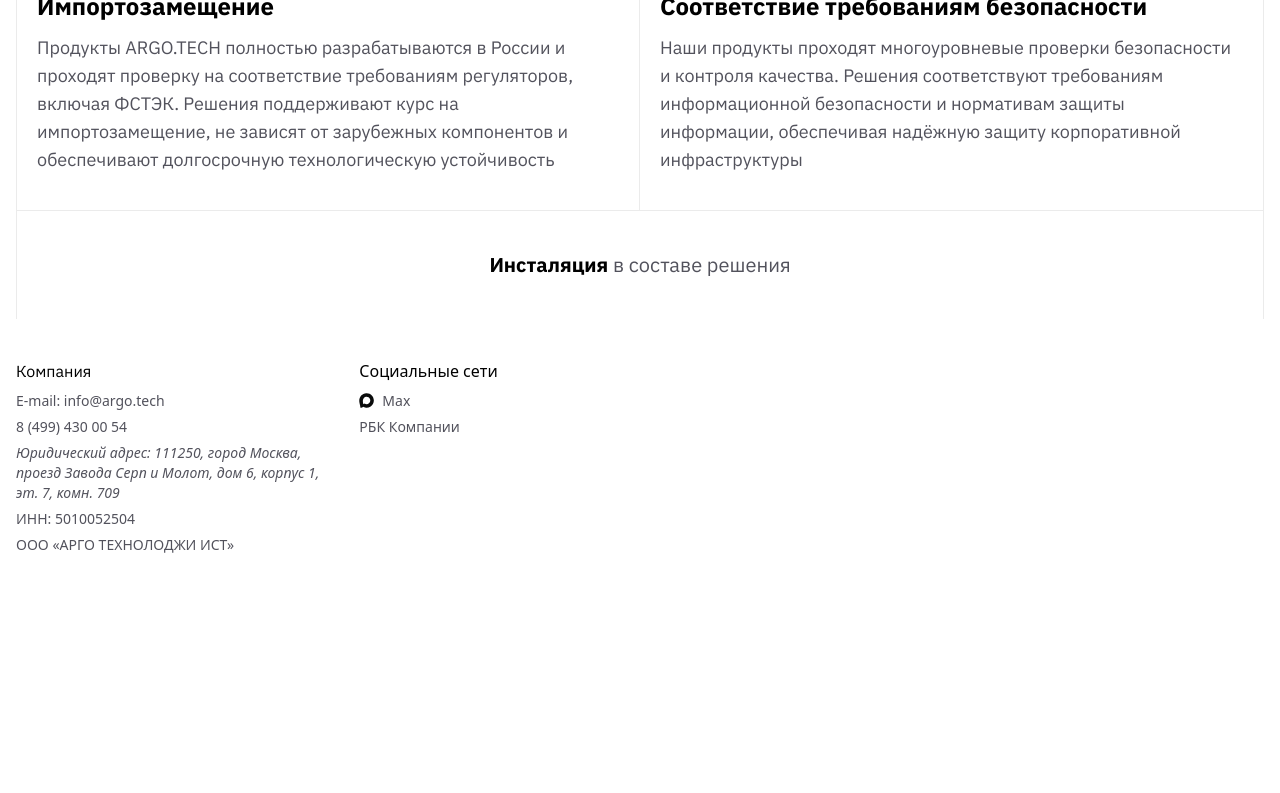
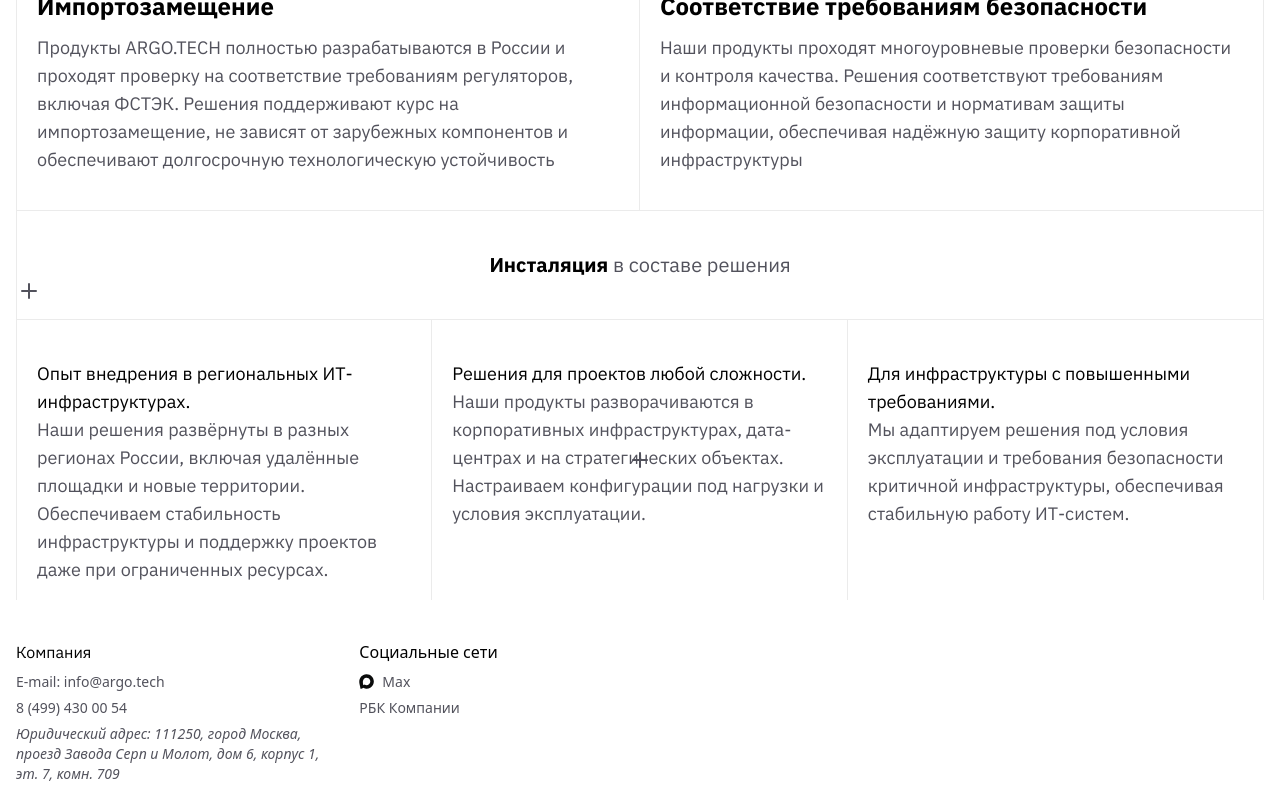
Before and after one commit to Slawone/argo-web, a Next.js app: page / in a window 1280 px wide. Shown: the part 2212-3005 px from the top of the page. Before the commit the page ends 2807 px from the top, so only its background shows below. Built offline with nearby package versions, Linux system fonts and the light colour scheme.

Commit message:
Added module

```diff
--- a/src/app/page.jsx
+++ b/src/app/page.jsx
@@ -1,4 +1,4 @@
-import { Hero, Tabs, News, Info, TextGrid } from "@/sections";
+import { Hero, Tabs, News, Info, TextGrid, SmallTextGrid } from "@/sections";
 import { textsVariants } from "@/config";
 
 export default function Home() {
@@ -16,6 +16,7 @@ export default function Home() {
           <Info text="Индивидуальность в каждом продукте" />
           <TextGrid items={textItems2} />
           <Info text="Инсталяция в составе решения" />
+          <SmallTextGrid />
         </main>
       </div>
     </>
--- a/src/sections/Info.jsx
+++ b/src/sections/Info.jsx
@@ -1,6 +1,7 @@
 "use client";
 
 import { motion } from "framer-motion";
+import { Plus } from "lucide-react";
 import { motionVariants } from "@/config";
 
 export const Info = ({ text }) => {
@@ -16,13 +17,15 @@ export const Info = ({ text }) => {
       variants={containerVariants}
       initial="hidden"
       whileInView="visible"
-      className="section-border max-w-7xl mx-auto section-py text-center font-sans md:text-xl">
-      <motion.p
-        variants={textVariants}
-      >
-        <span className="text-black dark:text-white font-bold">{firstWord}</span>{" "}
+      className="section-border max-w-7xl mx-auto section-py text-center font-sans md:text-xl relative"
+    >
+      <motion.p variants={textVariants}>
+        <span className="text-black dark:text-white font-bold">
+          {firstWord}
+        </span>{" "}
         <span className="text-color">{restText}</span>
       </motion.p>
+      <Plus className="absolute text-color right-[-12] bottom-[-12]" />
     </motion.section>
   );
 };
--- /dev/null
+++ b/src/sections/SmallTextGrid.jsx
@@ -0,0 +1,55 @@
+"use client";
+
+import { Plus } from 'lucide-react';
+import { motion } from "framer-motion";
+import { motionVariants } from "@/config";
+
+export const SmallTextGrid = ({ items }) => {
+  const { containerVariants, textVariants } = motionVariants;
+
+  return (
+    <motion.section
+      variants={containerVariants}
+      initial="hidden"
+      whileInView="visible"
+      className="section-border max-w-7xl mx-auto"
+    >
+      <div className="grid md:grid-cols-3 place-items-center font-sans text-color relative">
+        <motion.div
+          variants={textVariants}
+          className="px-5 h-60 md:h-75 lg:h-85 xl:h-70 flex flex-col justify-center md:pt-10 md:justify-start border-b border-black/8 dark:border-white/14 md:border-b-0 md:border-r text-sm md:text-md lg:text-lg"
+        >
+          <span className="title-color">
+            Опыт внедрения в региональных ИТ-инфраструктурах.
+          </span>{" "}
+          Наши решения развёрнуты в разных регионах России, включая удалённые
+          площадки и новые территории. Обеспечиваем стабильность инфраструктуры
+          и поддержку проектов даже при ограниченных ресурсах.
+        </motion.div>
+        <motion.div
+          variants={textVariants}
+          className="px-5 h-60 md:h-75 lg:h-85 xl:h-70 flex flex-col justify-center md:pt-10 md:justify-start border-b border-black/8 dark:border-white/14 md:border-b-0 md:border-r text-sm md:text-md lg:text-lg"
+        >
+          <span className="title-color">
+            Решения для проектов любой сложности.
+          </span>{" "}
+          Наши продукты разворачиваются в корпоративных инфраструктурах,
+          дата-центрах и на стратегических объектах. Настраиваем конфигурации
+          под нагрузки и условия эксплуатации.
+        </motion.div>
+        <motion.div
+          variants={textVariants}
+          className="px-5 h-60 md:h-75 lg:h-85 xl:h-70 flex flex-col justify-center md:pt-10 md:justify-start border-b border-black/8 dark:border-white/14 md:border-b-0 text-sm md:text-md lg:text-lg"
+        >
+          <span className="title-color">
+            Для инфраструктуры с повышенными требованиями.
+          </span>{" "}
+          Мы адаптируем решения под условия эксплуатации и требования
+          безопасности критичной инфраструктуры, обеспечивая стабильную работу
+          ИТ-систем.
+        </motion.div>
+        <Plus className="absolute text-color right-[-12] bottom-[-12]" />
+      </div>
+    </motion.section>
+  );
+};
--- a/src/sections/index.js
+++ b/src/sections/index.js
@@ -3,3 +3,4 @@ export { Hero } from './Hero';
 export { Tabs } from './Tabs';
 export { Info } from './Info';
 export { TextGrid } from './TextGrid';
+export { SmallTextGrid } from './SmallTextGrid';
```
